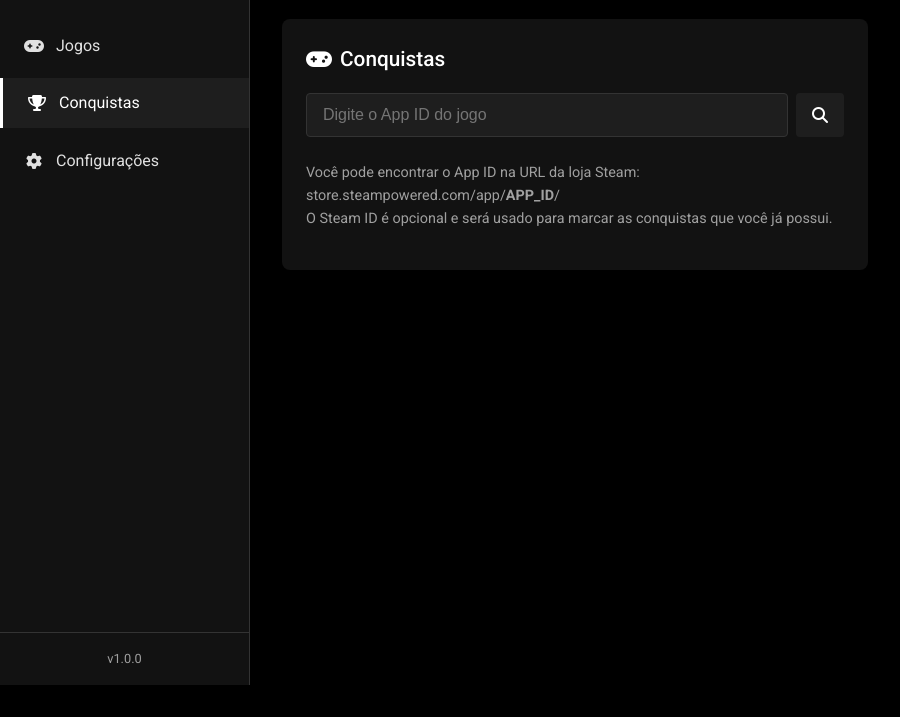
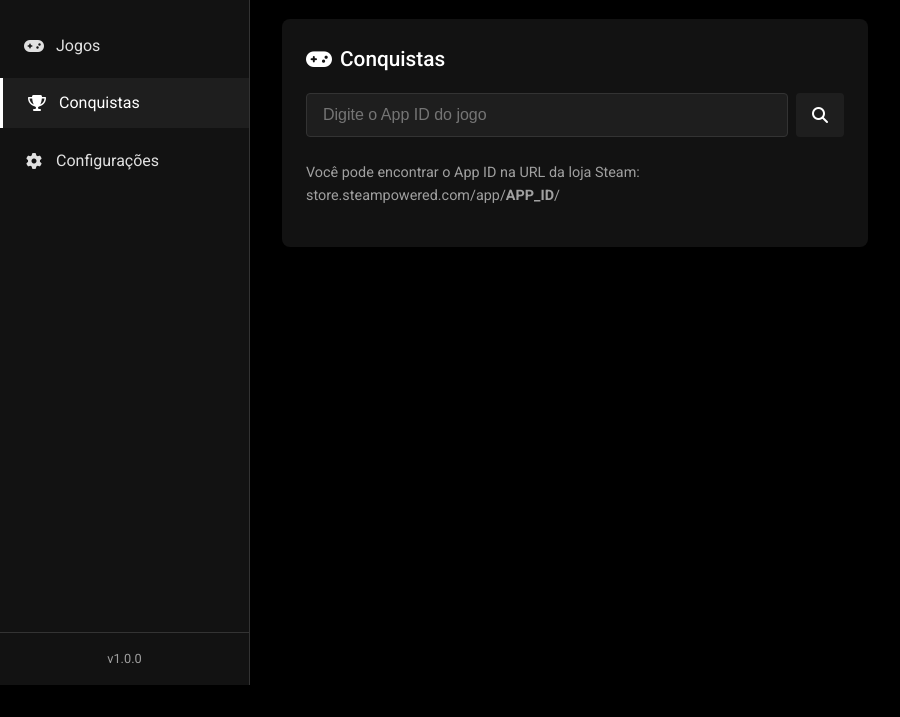
Before and after one commit to Levynsk/hydra-achievement-manager, an Electron app: page index.html in a window 900 px wide. Shown: the part 115-832 px from the top of the page. Drawn offline with Linux system fonts and the light colour scheme; no server answers.

Commit message:
Update index.html

```diff
--- a/index.html
+++ b/index.html
@@ -65,7 +65,6 @@
           </div>
           <div class="app-id-info">
             <p>Você pode encontrar o App ID na URL da loja Steam: store.steampowered.com/app/<strong>APP_ID</strong>/</p>
-            <p>O Steam ID é opcional e será usado para marcar as conquistas que você já possui.</p>
           </div>
 
           <div class="achievements-content hidden" id="achievementsCard">
```
